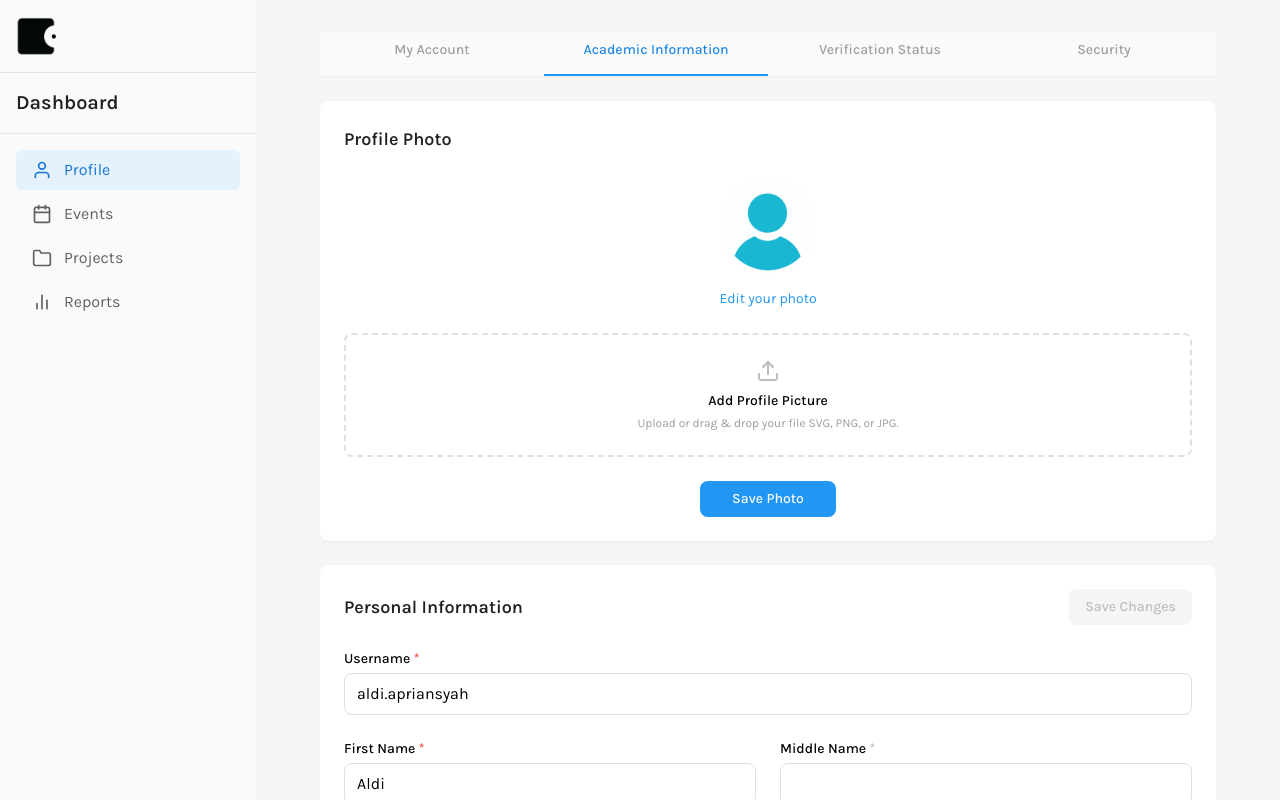
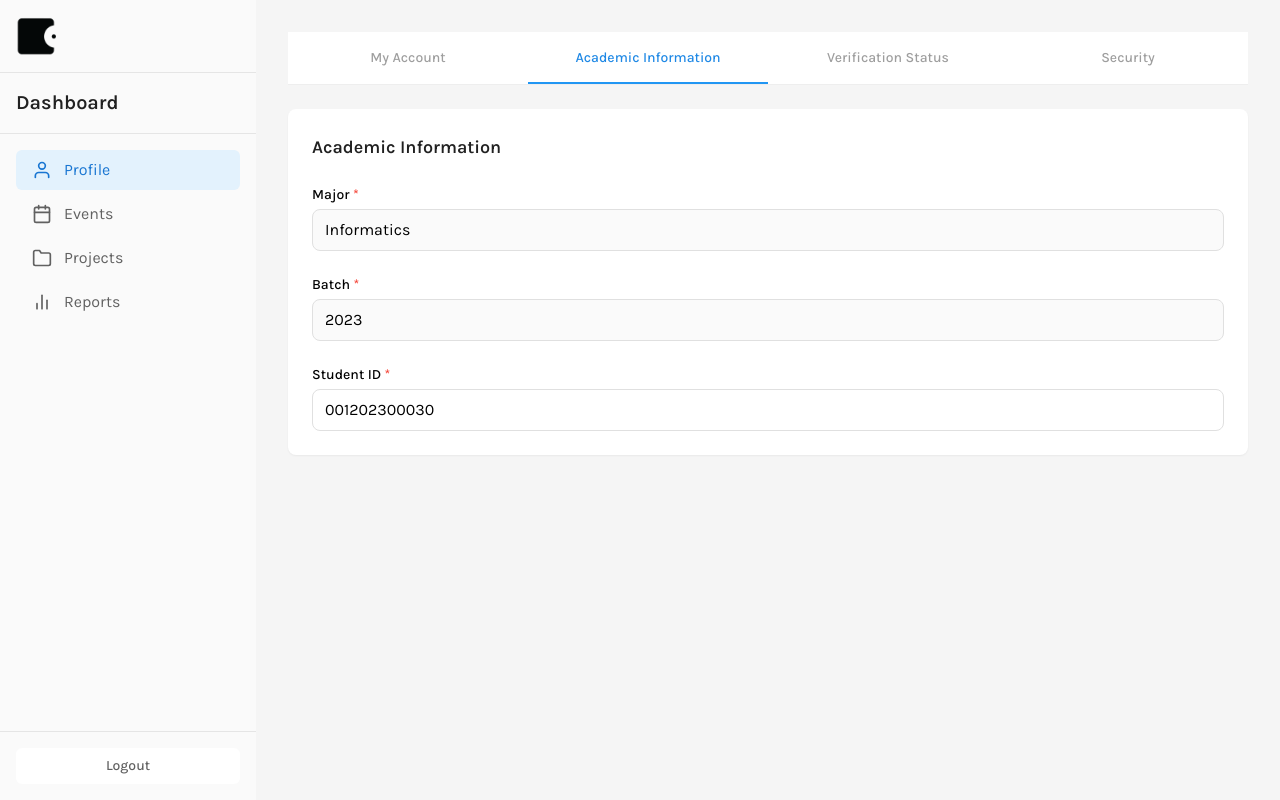
Before and after one commit to haysnairpa/PUFA-25, a Next.js app: page /dashboard/profile in a window 1280 px wide. Both pictures are taken after a click on the button "Academic Information". Shown: the top 800 px of the page. Built offline with nearby package versions, Linux system fonts and the light colour scheme.

Commit message:
fill the content of each tab in profile age

```diff
--- a/src/app/(main)/dashboard/profile/page.jsx
+++ b/src/app/(main)/dashboard/profile/page.jsx
@@ -2,13 +2,14 @@
 
 import { useState } from "react";
 import Image from "next/image";
-import { FiUpload } from "react-icons/fi";
+import { FiUpload, FiCheck, FiX, FiLock } from "react-icons/fi";
 
 export default function Dashboard() {
   const [activeTab, setActiveTab] = useState("My Account");
   const tabs = ["My Account", "Academic Information", "Verification Status", "Security"];
   const [isDragging, setIsDragging] = useState(false);
   const [formStatus, setFormStatus] = useState({ modified: false, saving: false });
+  const [mfaEnabled, setMfaEnabled] = useState(false);
 
   const handleFormSubmit = (e) => {
     e.preventDefault();
@@ -41,37 +42,14 @@ export default function Dashboard() {
     // Handle file drop
   };
 
+  const renderTabContent = () => {
+    switch (activeTab) {
+      case "My Account":
         return (
-    <div className="p-4 lg:p-8">
-      <div className="max-w-4xl mx-auto">
-        {/* Tabs */}
-        <div className="sticky top-0 bg-gray-50 pt-2 z-40">
-          <div className="flex overflow-x-auto border-b border-gray-200 relative scrollbar-hide">
-            <div className="absolute bottom-0 h-0.5 bg-blue-500 transition-all duration-300" style={{
-              left: `${(tabs.indexOf(activeTab) * (100 / tabs.length))}%`,
-              width: `${100 / tabs.length}%`
-            }}></div>
-            {tabs.map((tab) => (
-              <button
-                key={tab}
-                className={`flex-1 pb-4 px-4 text-sm font-medium transition-colors duration-150 whitespace-nowrap ${
-                  activeTab === tab
-                    ? "text-blue-600"
-                    : "text-gray-500 hover:text-gray-900"
-                }`}
-                onClick={() => setActiveTab(tab)}
-              >
-                {tab}
-              </button>
-            ))}
-          </div>
-        </div>
-
-        {/* Content with top margin for tabs */}
-        <div className="mt-6">
-          {/* Profile Photo */}
+          <div className="space-y-6">
+            {/* Profile Photo Section */}
             <div className="bg-white rounded-lg shadow-sm p-6 mb-6">
-            <h2 className="text-lg font-semibold mb-6 text-gray-900">Profile Photo</h2>
+              <h2 className="text-lg font-semibold text-gray-900 mb-6">Profile Photo</h2>
               <div className="flex flex-col items-center">
                 <div className="w-24 h-24 rounded-full bg-gray-100 flex items-center justify-center mb-4 relative group">
                   <Image
@@ -110,7 +88,7 @@ export default function Dashboard() {
               </div>
             </div>
 
-          {/* Personal Information */}
+            {/* Personal Information Section */}
             <div className="bg-white rounded-lg shadow-sm p-6">
               <div className="flex justify-between items-center mb-6">
                 <h2 className="text-lg font-semibold text-gray-900">Personal Information</h2>
@@ -223,6 +201,207 @@ export default function Dashboard() {
               </form>
             </div>
           </div>
+        );
+
+      case "Academic Information":
+        return (
+          <div className="bg-white rounded-lg shadow-sm p-6">
+            <h2 className="text-lg font-semibold text-gray-900 mb-6">Academic Information</h2>
+            <form className="space-y-6">
+              <div>
+                <label className="block text-sm font-medium mb-1">
+                  Major <span className="text-red-500">*</span>
+                </label>
+                <input
+                  type="text"
+                  disabled
+                  defaultValue="Informatics"
+                  className="w-full px-3 py-2 border border-gray-300 rounded-lg focus:outline-none focus:ring-2 focus:ring-blue-500 focus:border-transparent"
+                  readOnly
+                />
+              </div>
+
+              <div>
+                <label className="block text-sm font-medium mb-1">
+                  Batch <span className="text-red-500">*</span>
+                </label>
+                <input
+                  type="text"
+                  disabled
+                  defaultValue="2023"
+                  className="w-full px-3 py-2 border border-gray-300 rounded-lg focus:outline-none focus:ring-2 focus:ring-blue-500 focus:border-transparent"
+                  readOnly
+                />
+              </div>
+
+              <div>
+                <label className="block text-sm font-medium mb-1">
+                  Student ID <span className="text-red-500">*</span>
+                </label>
+                <input
+                  type="text"
+                  defaultValue="001202300030"
+                  className="w-full px-3 py-2 border border-gray-300 rounded-lg focus:outline-none focus:ring-2 focus:ring-blue-500 focus:border-transparent"
+                  readOnly
+                />
+              </div>
+            </form>
+          </div>
+        );
+
+      case "Verification Status":
+        return (
+          <div className="grid gap-6 md:grid-cols-3">
+            {/* Email Verification Status */}
+            <div className="bg-white rounded-lg shadow-sm p-6">
+              <h3 className="text-lg font-semibold text-gray-900 mb-4">Email Verification Status</h3>
+              <div className="flex flex-col items-center text-center">
+                <div className="w-12 h-12 bg-green-100 rounded-full flex items-center justify-center mb-4">
+                  <FiCheck className="w-6 h-6 text-green-500" />
+                </div>
+                <p className="text-gray-600">Your email is already verified.</p>
+              </div>
+            </div>
+
+            {/* Student ID Verification Status */}
+            <div className="bg-white rounded-lg shadow-sm p-6">
+              <h3 className="text-lg font-semibold text-gray-900 mb-4">Student ID Verification Status</h3>
+              <div className="flex flex-col items-center text-center">
+                <div className="w-12 h-12 bg-red-100 rounded-full flex items-center justify-center mb-4">
+                  <FiX className="w-6 h-6 text-red-500" />
+                </div>
+                <p className="text-gray-600">Your student ID is still not verified, please verify it.</p>
+                <div className="mt-6 w-full">
+                  <div
+                    className="border-2 border-dashed border-gray-300 rounded-lg p-6 text-center hover:border-blue-500 transition-colors duration-150 cursor-pointer"
+                    onDragOver={handleDragOver}
+                    onDragLeave={handleDragLeave}
+                    onDrop={handleDrop}
+                  >
+                    <FiUpload className="w-6 h-6 mx-auto mb-2 text-gray-400" />
+                    <p className="text-sm text-gray-600">Upload or drag & drop your file PNG, or JPG.</p>
+                  </div>
+                  <button className="w-full mt-4 px-4 py-2 bg-blue-500 text-white text-sm font-medium rounded-lg hover:bg-blue-600 transition-colors duration-150">
+                    Save Photo
+                  </button>
+                </div>
+              </div>
+            </div>
+
+            {/* 2FA Status */}
+            <div className="bg-white rounded-lg shadow-sm p-6">
+              <h3 className="text-lg font-semibold text-gray-900 mb-4">Two-Factor Authentication Status</h3>
+              <div className="flex flex-col items-center text-center">
+                <div className="w-12 h-12 bg-red-100 rounded-full flex items-center justify-center mb-4">
+                  <FiX className="w-6 h-6 text-red-500" />
+                </div>
+                <p className="text-gray-600">Two-factor authentication is still not enabled, please enable it.</p>
+              </div>
+            </div>
+          </div>
+        );
+
+      case "Security":
+        return (
+          <div className="grid gap-6 md:grid-cols-2">
+            {/* Multi-Factor Authentication */}
+            <div className="bg-white rounded-lg shadow-sm p-6">
+              <h3 className="text-lg font-semibold text-gray-900 mb-4">Multi-Factor Authentication</h3>
+              <div className="flex items-center gap-2 mb-4">
+                <span className="text-sm font-medium">Secure Your Account</span>
+                <span className="px-2 py-1 text-xs font-medium text-red-600 bg-red-50 rounded-full">
+                  Inactive
+                </span>
+              </div>
+              <p className="text-sm text-gray-600 mb-6">
+                Enable multi-factor authentication to add an extra layer of security to your account. This helps protect
+                against unauthorized access by requiring a second form of verification.
+              </p>
+              <div className="mb-6">
+                <h4 className="text-sm font-medium text-gray-900 mb-2">Why Use Multi-Factor Authentication?</h4>
+                <ul className="space-y-2 text-sm text-gray-600">
+                  <li>• Enhanced Security: Adds an extra layer of protection, making it harder for attackers to gain access.</li>
+                  <li>• Reduced Risk: Protects sensitive information and reduces the risk of account breaches.</li>
+                  <li>• Peace of Mind: Provides confidence that your account is more secure.</li>
+                  <li>• Compliance: Helps meet regulatory requirements for protecting user data.</li>
+                </ul>
+              </div>
+              <button
+                onClick={() => setMfaEnabled(!mfaEnabled)}
+                className="px-4 py-2 text-sm font-medium text-blue-500 border border-blue-500 rounded-lg hover:bg-blue-50 transition-colors duration-150"
+              >
+                Enable 2FA
+              </button>
+            </div>
+
+            {/* Update Password */}
+            <div className="bg-white rounded-lg shadow-sm p-6">
+              <h3 className="text-lg font-semibold text-gray-900 mb-4">Update Password</h3>
+              <form className="space-y-6">
+                <div>
+                  <label className="block text-sm font-medium mb-1">
+                    New Password
+                  </label>
+                  <input
+                    type="password"
+                    className="w-full px-3 py-2 border border-gray-300 rounded-lg focus:outline-none focus:ring-2 focus:ring-blue-500 focus:border-transparent"
+                  />
+                </div>
+                <div>
+                  <label className="block text-sm font-medium mb-1">
+                    Confirm Password
+                  </label>
+                  <input
+                    type="password"
+                    className="w-full px-3 py-2 border border-gray-300 rounded-lg focus:outline-none focus:ring-2 focus:ring-blue-500 focus:border-transparent"
+                  />
+                </div>
+                <button
+                  type="submit"
+                  className="px-4 py-2 bg-blue-500 text-white text-sm font-medium rounded-lg hover:bg-blue-600 transition-colors duration-150"
+                >
+                  Save
+                </button>
+              </form>
+            </div>
+          </div>
+        );
+
+      default:
+        return null;
+    }
+  };
+
+  return (
+    <div className="p-4 lg:p-8">
+      <div className="max-w-7xl mx-auto">
+        {/* Tabs */}
+        <div className="bg-white sticky top-0 z-40">
+          <div className="flex overflow-x-auto border-b border-gray-200 relative scrollbar-hide">
+            <div className="absolute bottom-0 h-0.5 bg-blue-500 transition-all duration-300" style={{
+              left: `${(tabs.indexOf(activeTab) * (100 / tabs.length))}%`,
+              width: `${100 / tabs.length}%`
+            }}></div>
+            {tabs.map((tab) => (
+              <button
+                key={tab}
+                className={`flex-1 pb-4 px-4 mt-4 text-sm font-medium transition-colors duration-150 whitespace-nowrap ${
+                  activeTab === tab
+                    ? "text-blue-600"
+                    : "text-gray-500 hover:text-gray-900"
+                }`}
+                onClick={() => setActiveTab(tab)}
+              >
+                {tab}
+              </button>
+            ))}
+          </div>
+        </div>
+
+        {/* Content with top margin for tabs */}
+        <div className="mt-6">
+          {renderTabContent()}
+        </div>
       </div>
     </div>
   );
```
Lines whose indentation alone changed are shown as unchanged.
